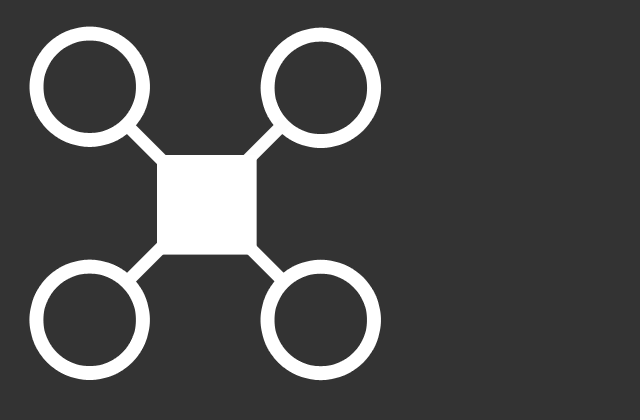
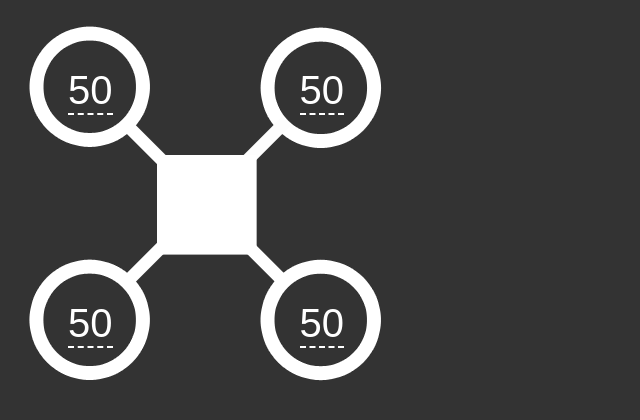
Before and after one commit to QuadFace/simulation, a website: page quadface.html in a window 1280 px wide. Shown: the whole page, without its empty margins (0-640 px from the left). Drawn offline with nearby package versions, Linux system fonts and the light colour scheme.

Commit message:
Added socket.io include on vlient end and created package.json

```diff
--- a/css/quad.css
+++ b/css/quad.css
@@ -5,7 +5,38 @@ body{
 	background-image: url("../assets/img/quadcopter_silhouette_white.png");
 	background-size: fit;
 	background-color: #333;
+	position: relative;
 	display: block;
 	width: 400px;
 	height: 400px;
 }
+
+#quadImageWrapper .quadFacePowerValues{
+	float: left;
+	color: #fff;
+	display: block;
+	position: absolute;
+	font-family: Arial, Helvetica, "Sans-Serif";
+	font-size: 30pt;
+	border-bottom: 2px #fff dashed;
+}
+
+#quadImageWrapper .quadFacePowerValues#topLeft{
+	top: 15%;
+	left: 15%;
+}
+
+#quadImageWrapper .quadFacePowerValues#topRight{
+	top: 15%;
+	right: 16%;
+}
+
+#quadImageWrapper .quadFacePowerValues#bottomLeft{
+	bottom: 15%;
+	left: 15%;
+}
+
+#quadImageWrapper .quadFacePowerValues#bottomRight{
+	bottom: 15%;
+	right: 16%;
+}
--- /dev/null
+++ b/package.json
@@ -0,0 +1,6 @@
+{
+  "name": "quadface-simulation",
+  "version": "0.0.1",
+  "description": "A simulation for quadface",
+  "dependencies": {}
+}
--- a/quadface.html
+++ b/quadface.html
@@ -5,6 +5,16 @@
 	<link rel="stylesheet" type="text/css" href="css/quad.css">
 </head>
 <body>
-<div id="quadImageWrapper"></div>
+	<div id="quadImageWrapper">
+		<span class="quadFacePowerValues" id="topLeft">50</span>
+		<span class="quadFacePowerValues" id="topRight">50</span>
+		<span class="quadFacePowerValues" id="bottomLeft">50</span>
+		<span class="quadFacePowerValues" id="bottomRight">50</span>
+</div>
 </body>
+
+<script src="https://ajax.googleapis.com/ajax/libs/jquery/2.1.4/jquery.min.js"></script>
+<script src="https://cdn.socket.io/socket.io-1.3.7.js"></script>
+<script type="text/javascript">
+</script>
 </html>
```
Also changed, not shown: test.js (added, +24 -0 lines), 2 other files.
